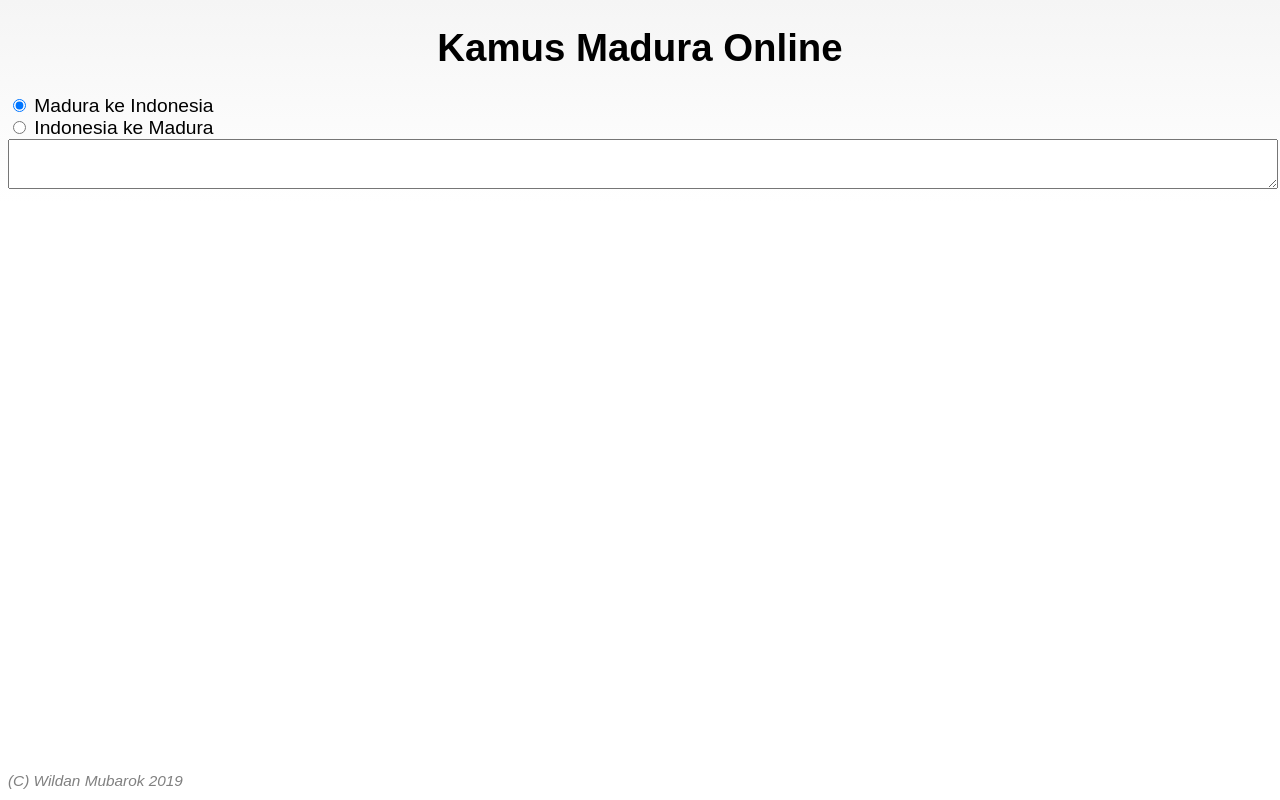
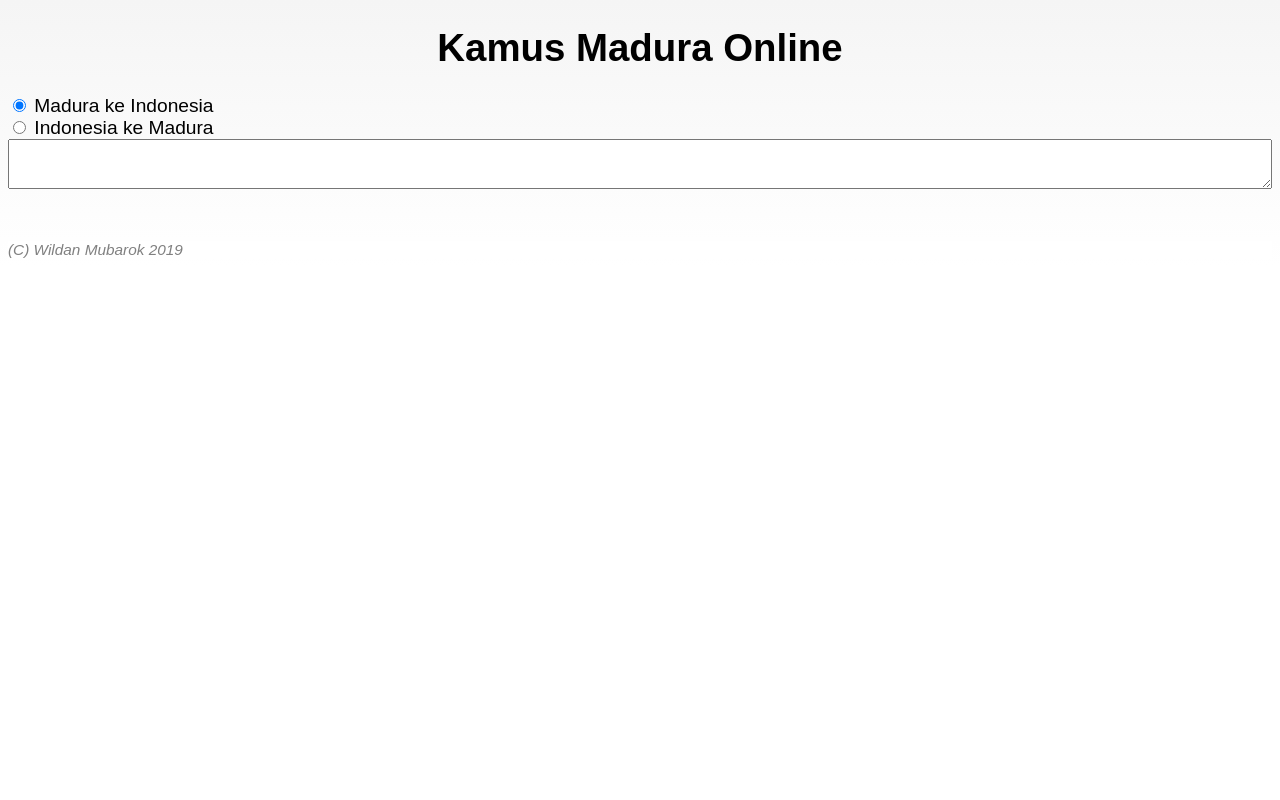
Before and after one commit to willnode/madura, a website: page index.html in a window 1280 px wide. Drawn offline with nearby package versions, Linux system fonts and the light colour scheme.

Commit message:
Second decor

```diff
--- a/index.html
+++ b/index.html
@@ -8,17 +8,20 @@
 	<link rel="stylesheet" type="text/css" media="screen" href="main.css" />
 </head>
 <body>
+	<div id="body">
 		<h1>Kamus Madura Online</h1>
+		<div class="opt">
 			<input type="radio" name="mode" id="mode-m2i" value="m2i" checked>
 			<label for="mode-m2i">Madura ke Indonesia</label>
 			<br>
 			<input type="radio" name="mode" id="mode-i2m" value="i2m">
 			<label for="mode-i2m">Indonesia ke Madura</label>
-	<br>
+		</div>
 		<textarea id="input"></textarea>
 		<div id="highlight"></div>
 		<div id="result"></div>
-	<span class="foot"><i>(C) Wildan Mubarok 2019</i></span>
+	</div>
+	<div class="foot"><i>(C) Wildan Mubarok 2019</i></div>
 	<script src="https://code.jquery.com/jquery-3.3.1.min.js"></script>
 	<script src="main.js"></script>
 </body>
--- a/main.css
+++ b/main.css
@@ -1,10 +1,13 @@
+* {
+	box-sizing: border-box;
+}
+
 body {
 	font-size: 1.2em;
 	font-family: sans-serif;
-	box-sizing: border-box;
 	background: linear-gradient(whitesmoke, white) no-repeat;
+	position: relative;
 }
-
 
 h1 {
 	text-align: center;
@@ -24,6 +27,6 @@ h1 {
 .foot {
 	font-size: 0.8em;
 	color: gray;
-	position: absolute;
-	bottom: 10px;
+	margin-top: 3em;
+	background-color: white;
 }
```
Lines whose indentation alone changed are shown as unchanged.
